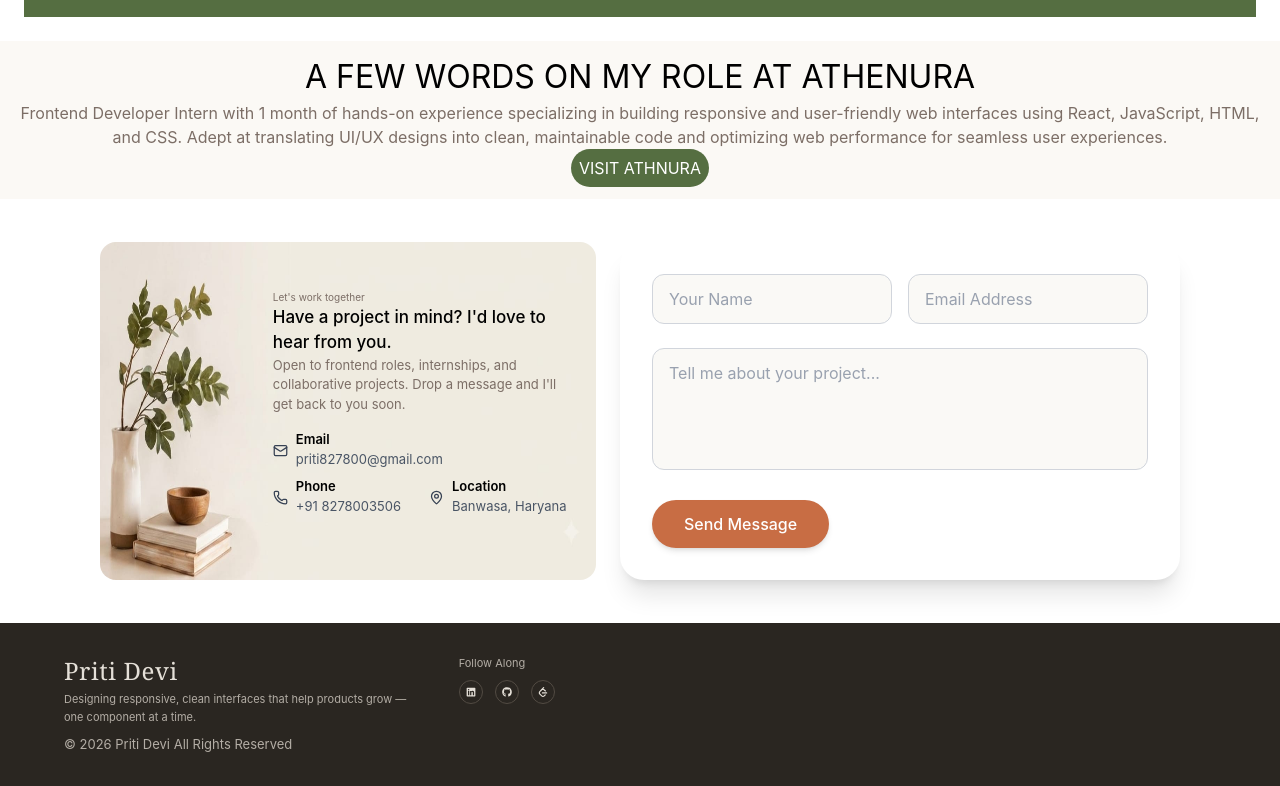
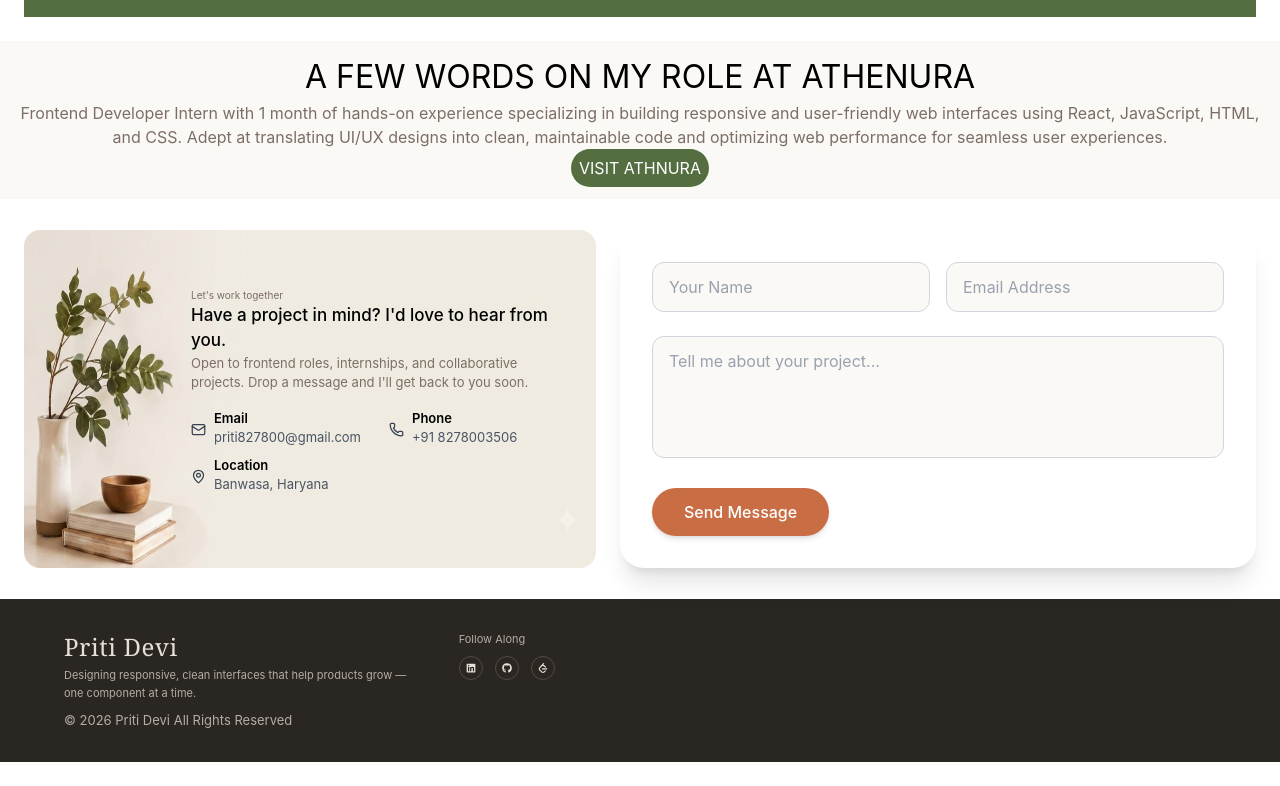
Before and after one commit to pritidevi/Personal_Portfolio_17xyz, a React (Vite) app: page / in a window 1280 px wide. Shown: the part 2066-2852 px from the top of the page. After the commit the page ends 2828 px from the top, so only its background shows below. Built offline with nearby package versions, Linux system fonts and the light colour scheme.

Commit message:
fix all bugs

```diff
--- a/src/Components/Contact/Contact.jsx
+++ b/src/Components/Contact/Contact.jsx
@@ -19,7 +19,7 @@ export default function Contact() {
 
     return (
         <>
-            <div id='contact' className='flex flex-wrap md:flex-nowrap p-6 m-auto md:mx-[76px] my-[19px] gap-6 mx-[12px]'>
+            <div id='contact' className='flex flex-wrap md:flex-nowrap p-[12px] m-auto my-[19px] gap-6 mx-[12px]'>
 
 
                 <div className='relative flex-1 min-w-[280px] rounded-2xl overflow-hidden'>
@@ -29,7 +29,7 @@ export default function Contact() {
                         alt='home back'
                     />
 
-                    <div className='absolute top-0 right-0 bottom-0 w-[67%] md:w-[70%]  flex flex-col justify-center p-6 '>
+                    <div className='absolute top-0 right-0 bottom-0 w-[75%] sm:w-[75%]  flex flex-col justify-center p-6 '>
                         <h4 className='text-[#7c6e66] text-[10px]'>Let's work together</h4>
                         <h1 className='text-black font-[500] text-[10px] sm:text-[17px]'>Have a project in mind? I'd love to hear from you.</h1>
                         <p className='text-[#7c6e66]  text-[8px] md:text-[13px]'>
```
